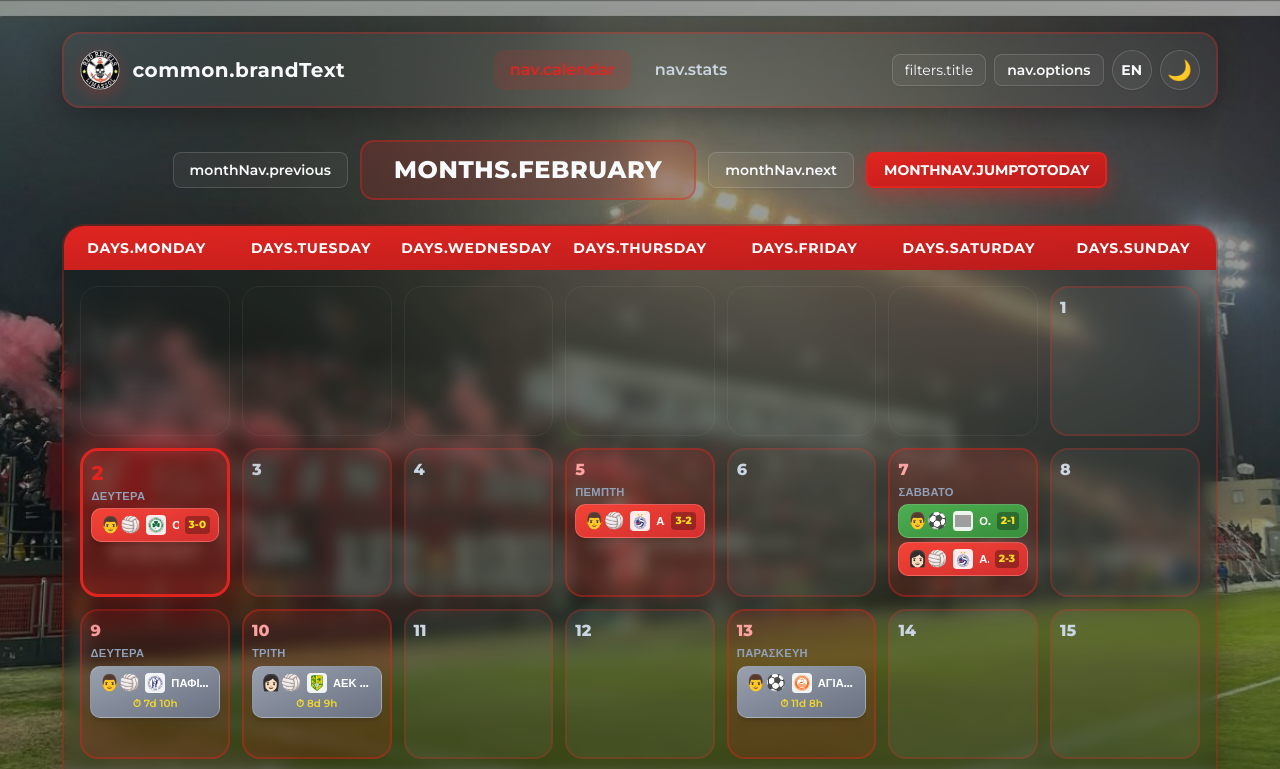
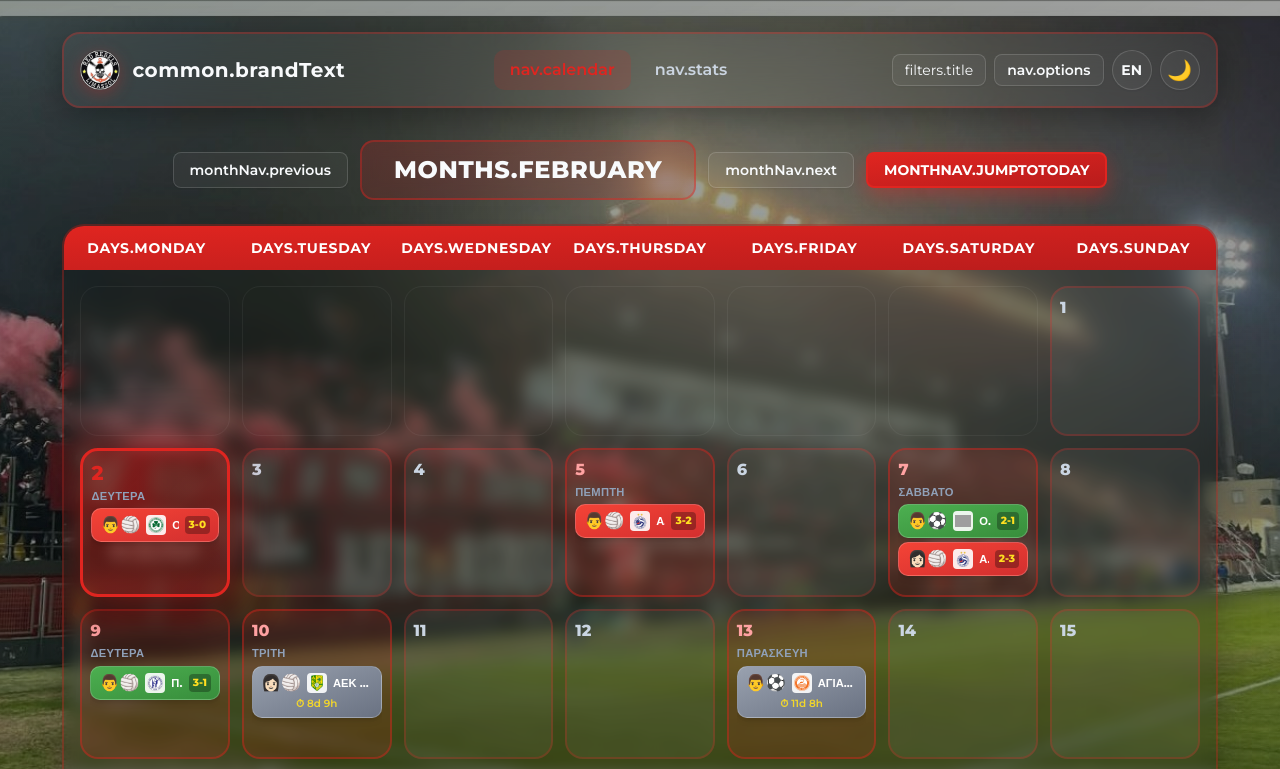
Before and after one commit to red-rebels-lim/red-rebels-lim.github.io, a React (Vite) app in the folder app/: page /#/ in a window 1280 px wide. Shown: the top 769 px of the page. Built offline with nearby package versions, Linux system fonts and the light colour scheme; grey boxes are pictures that could not be loaded; the HTML template or start-up script is replaced by a standard one.

Commit message:
score update

```diff
--- a/app/src/data/events.ts
+++ b/app/src/data/events.ts
@@ -549,6 +549,8 @@ export const eventsData: EventsData = {
       location: 'home',
       opponent: 'ΠΑΦΙΑΚΟΣ',
       time: '20:30',
+      status:'played',
+      score:'3-1',
       venue: 'Αγίου Αθανασίου',
       logo: 'images/team_logos/ΠΑΦΙΑΚΟΣ.png'
     },
```
